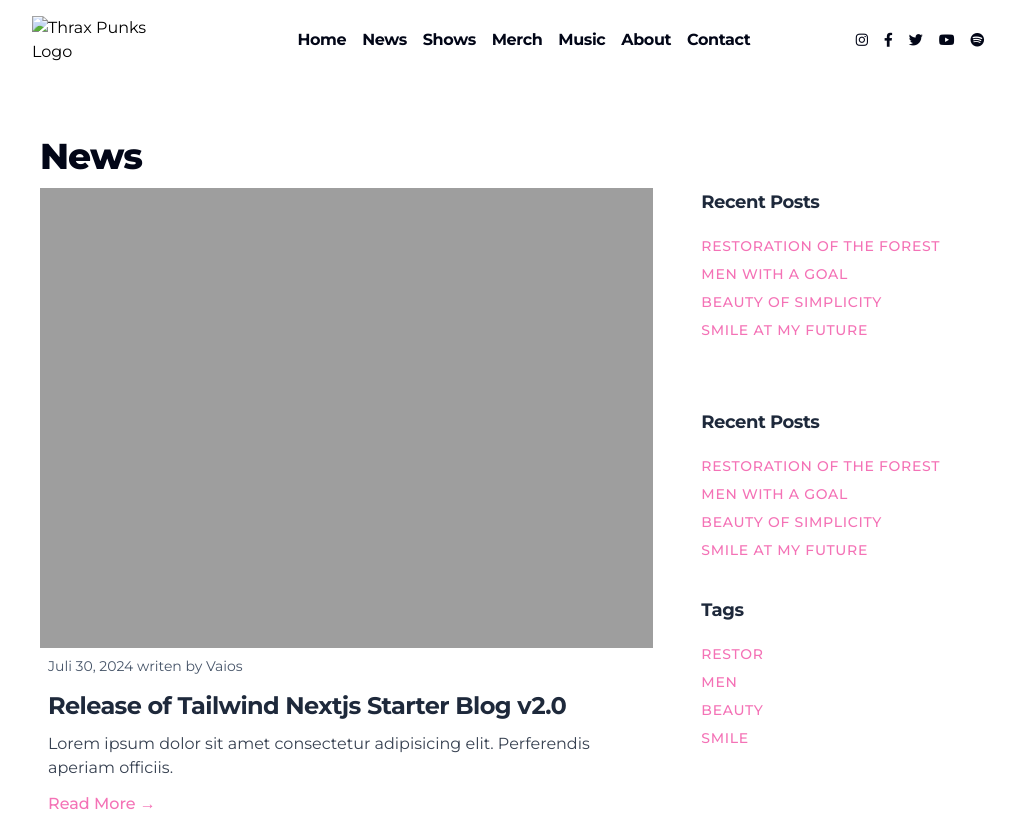
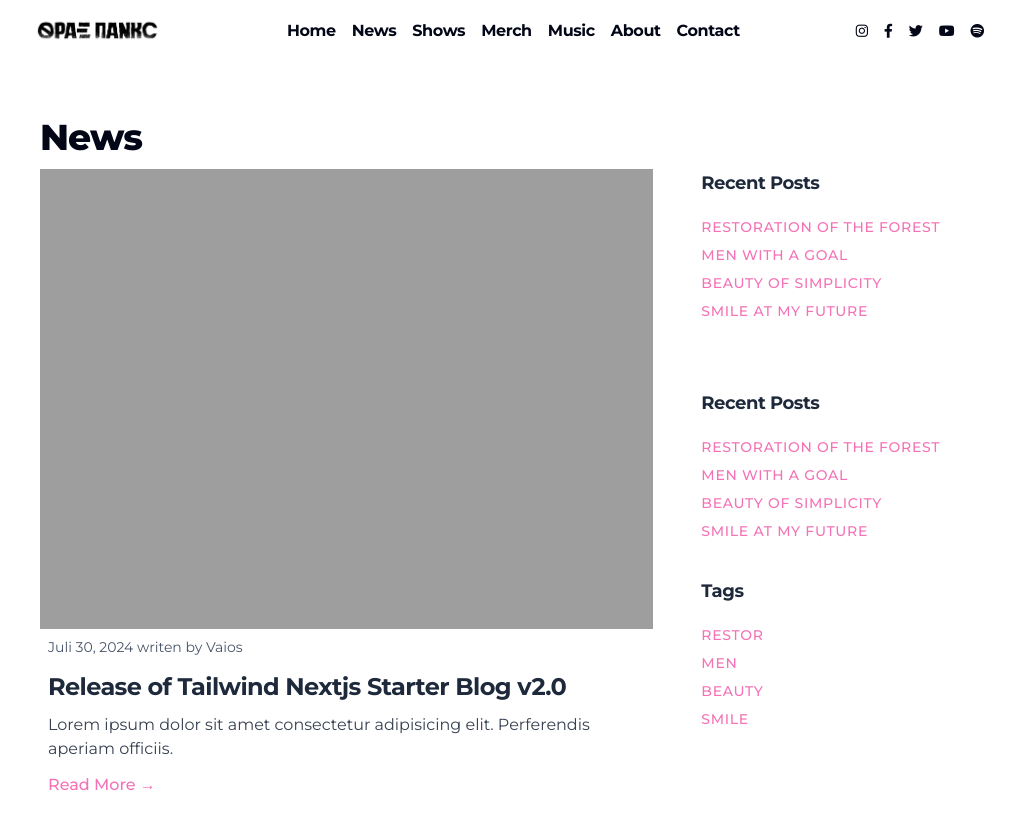
Before and after one commit to bilroum/thrax_pnkc_template, a website: page dist/news.html in a window 1280 px wide. Shown: the top 835 px of the page, without its empty margins (128-1143 px from the left). Drawn offline with Linux system fonts and the light colour scheme; the site is published under a folder, as on GitHub Pages, so addresses that start at the root find nothing.

Commit message:
changed the paths for the logo

```diff
--- a/dist/news.html
+++ b/dist/news.html
@@ -24,7 +24,7 @@
       <!-- Logo -->
       <a href="./index.html">
         <img
-          src="/src/img/THRAX PUNKS_4-01 (2).jpg"
+          src="../src/img/THRAX PUNKS_4-01 (2).jpg"
           alt="Thrax Punks Logo"
           class="w-40 h-auto -ml-2"
         />
```
Also changed, not shown: dist/details-music.html (+1 -1 lines), dist/merch.html (+1 -1 lines), dist/music.html (+1 -1 lines), dist/shows.html (+1 -1 lines), dist/single.html (+1 -1 lines).
